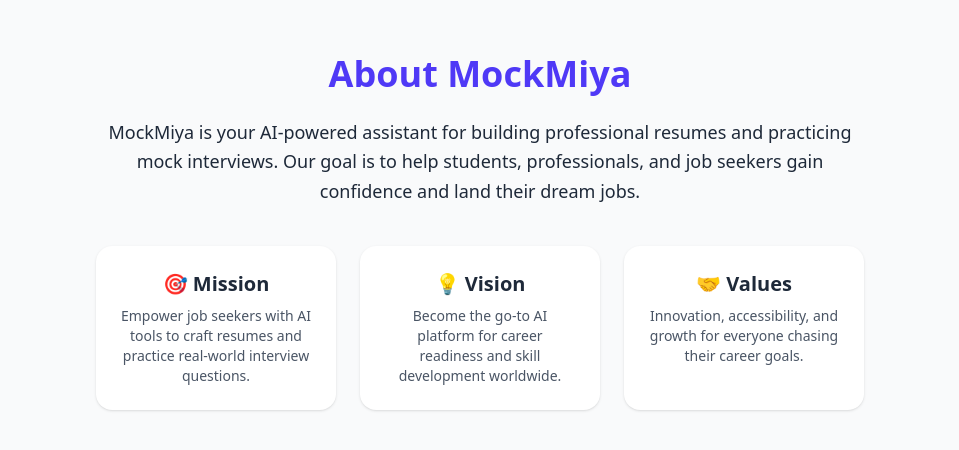
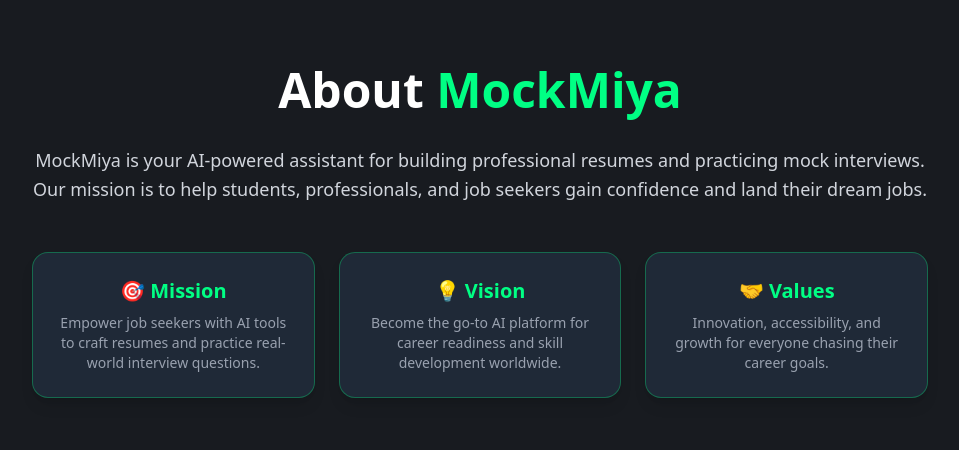
Before and after one commit to Pullock4981/MockMiya_client, a Next.js app: page /about in a window 1280 px wide. Shown: the part 168-618 px from the top of the page, without its empty margins (160-1119 px from the left). Built offline with nearby package versions, Linux system fonts and the light colour scheme.

Commit message:
add basic about us page

```diff
--- a/app/about/page.tsx
+++ b/app/about/page.tsx
@@ -2,34 +2,42 @@
 
 export default function AboutPage() {
   return (
-    <main className="min-h-screen bg-gray-50 text-gray-800 flex flex-col items-center justify-center px-6 py-12">
-      <div className="max-w-3xl text-center space-y-6">
-        <h1 className="text-4xl font-bold text-indigo-600">About MockMiya</h1>
-        <p className="text-lg leading-relaxed">
+    <main
+      className="min-h-screen flex flex-col items-center justify-center px-6 py-16 text-white"
+      style={{ backgroundColor: "#181B20" }}
+    >
+      <div className="max-w-4xl text-center space-y-8">
+        {/* Title */}
+        <h1 className="text-4xl md:text-5xl font-bold">
+          About <span className="text-[#00FF84]">MockMiya</span>
+        </h1>
+
+        {/* Description */}
+        <p className="text-lg text-gray-300 leading-relaxed">
           MockMiya is your AI-powered assistant for building professional resumes
-          and practicing mock interviews. Our goal is to help students,
-          professionals, and job seekers gain confidence and land their dream
-          jobs.
+          and practicing mock interviews. Our mission is to help students,
+          professionals, and job seekers gain confidence and land their dream jobs.
         </p>
 
-        <section className="grid gap-6 md:grid-cols-3 mt-10">
-          <div className="p-6 rounded-2xl bg-white shadow">
-            <h2 className="font-semibold text-xl mb-2">🎯 Mission</h2>
-            <p className="text-sm text-gray-600">
+        {/* Mission / Vision / Values */}
+        <section className="grid gap-6 md:grid-cols-3 mt-12">
+          <div className="p-6 rounded-2xl bg-[#1F2937] border border-[#00FF84]/30 shadow-lg hover:shadow-[#00FF84]/40 transition">
+            <h2 className="font-semibold text-xl mb-2 text-[#00FF84]">🎯 Mission</h2>
+            <p className="text-sm text-gray-400">
               Empower job seekers with AI tools to craft resumes and practice
               real-world interview questions.
             </p>
           </div>
-          <div className="p-6 rounded-2xl bg-white shadow">
-            <h2 className="font-semibold text-xl mb-2">💡 Vision</h2>
-            <p className="text-sm text-gray-600">
+          <div className="p-6 rounded-2xl bg-[#1F2937] border border-[#00FF84]/30 shadow-lg hover:shadow-[#00FF84]/40 transition">
+            <h2 className="font-semibold text-xl mb-2 text-[#00FF84]">💡 Vision</h2>
+            <p className="text-sm text-gray-400">
               Become the go-to AI platform for career readiness and skill
               development worldwide.
             </p>
           </div>
-          <div className="p-6 rounded-2xl bg-white shadow">
-            <h2 className="font-semibold text-xl mb-2">🤝 Values</h2>
-            <p className="text-sm text-gray-600">
+          <div className="p-6 rounded-2xl bg-[#1F2937] border border-[#00FF84]/30 shadow-lg hover:shadow-[#00FF84]/40 transition">
+            <h2 className="font-semibold text-xl mb-2 text-[#00FF84]">🤝 Values</h2>
+            <p className="text-sm text-gray-400">
               Innovation, accessibility, and growth for everyone chasing their
               career goals.
             </p>
--- a/app/globals.css
+++ b/app/globals.css
@@ -2,8 +2,13 @@
 
 /* Base colors */
 :root {
+  --background-gradient: linear-gradient(to bottom, #0d0d0d, #111827);
+  /* Dark gradient */
   --background: #0d0d0d;
-  /* Dark background */
+  /* Default dark background */
+  --section-bg: #181B20;
+  /* Solid section background */
+
   --foreground: #ededed;
   /* Light text */
   --accent: #00ff84;
@@ -14,6 +19,8 @@
 
 @theme inline {
   --color-background: var(--background);
+  --color-background-gradient: var(--background-gradient);
+  --color-section: var(--section-bg);
   --color-foreground: var(--foreground);
   --color-accent: var(--accent);
   --color-muted: var(--muted);
@@ -29,6 +36,8 @@
     --foreground: #171717;
     --accent: #00b86b;
     --muted: #6b7280;
+    --section-bg: #f5f5f5;
+    /* Light equivalent for section */
   }
 }
 
```
